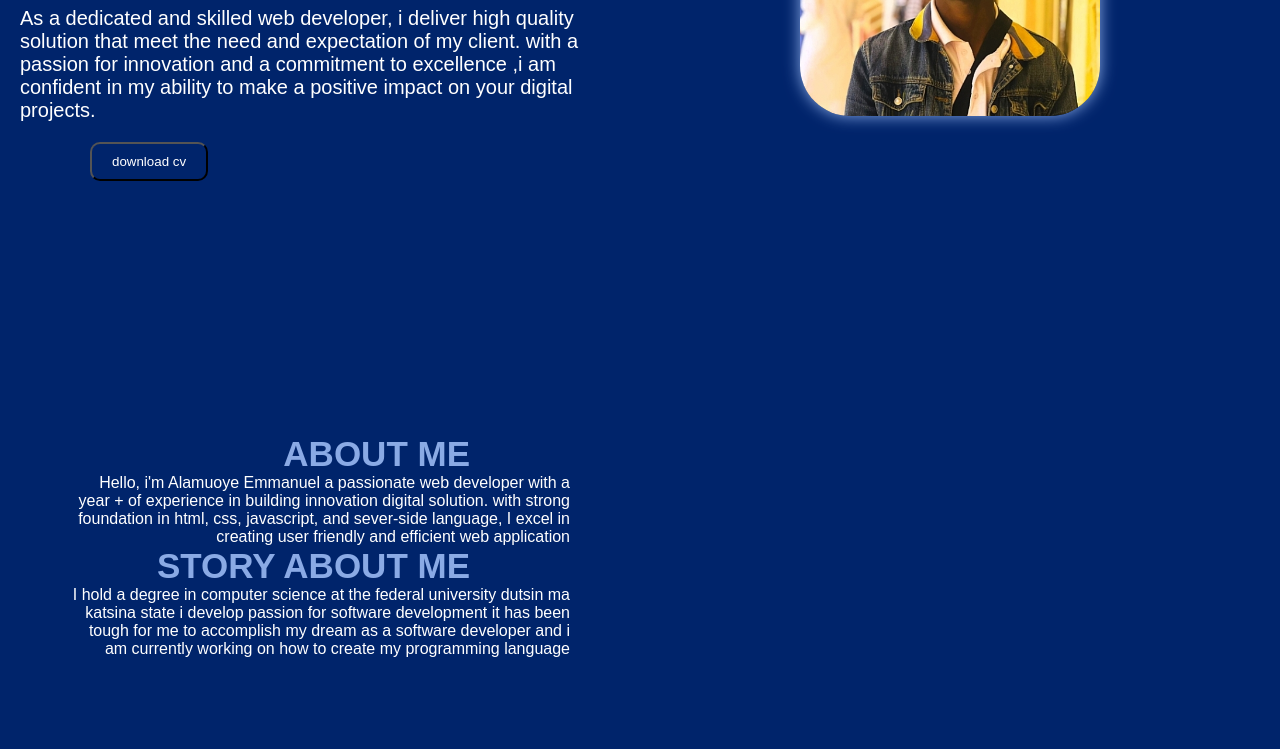
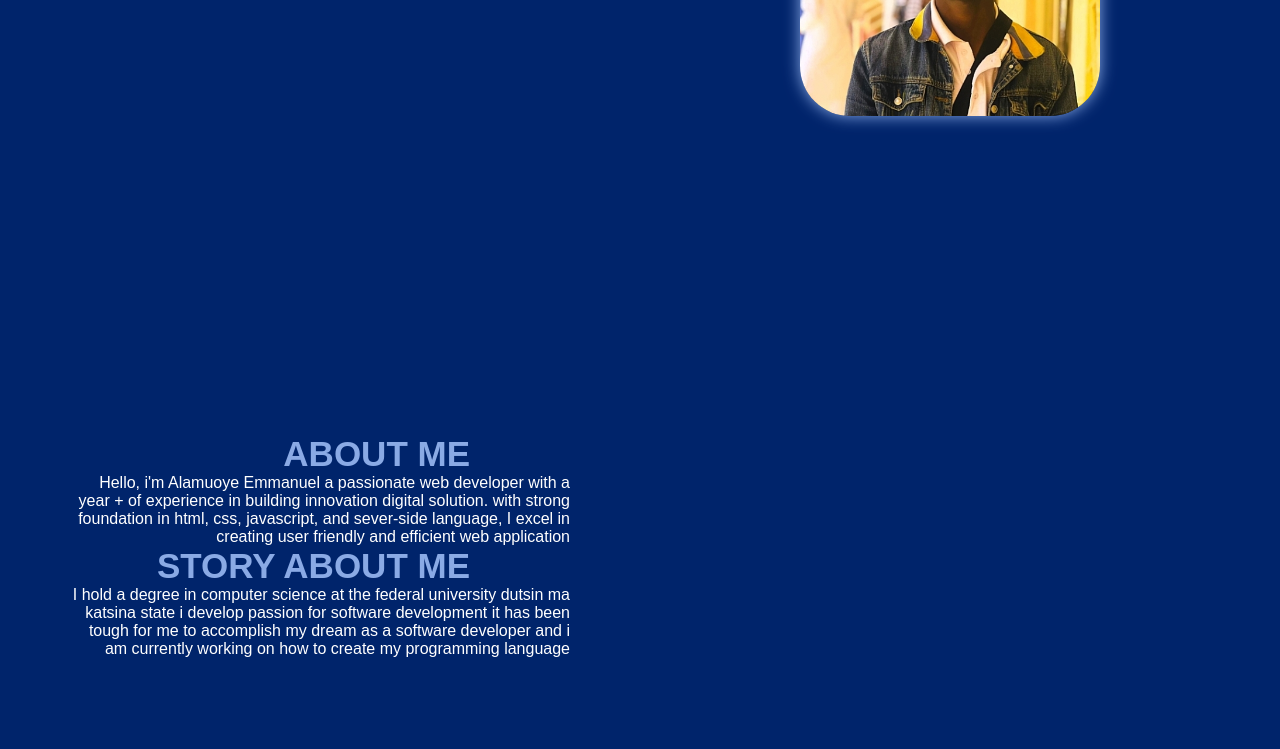
Before and after one commit to Emmanuel123-alamuoye/Etech, a plain HTML site: page index.html in a window 1280 px wide. Shown: the part 351-1100 px from the top of the page. Drawn offline with Linux system fonts and the light colour scheme.

Commit message:
Update page2.css

```diff
--- a/page2.css
+++ b/page2.css
@@ -1,8 +1,9 @@
 .content{
-   margin-top:-400px;
+   margin-top:-600px;
    margin-left:20px;
   font-size:20px;
   width: 100%;
+   display:inline;
 }
 .content3{
     margin-top:150px;
```
